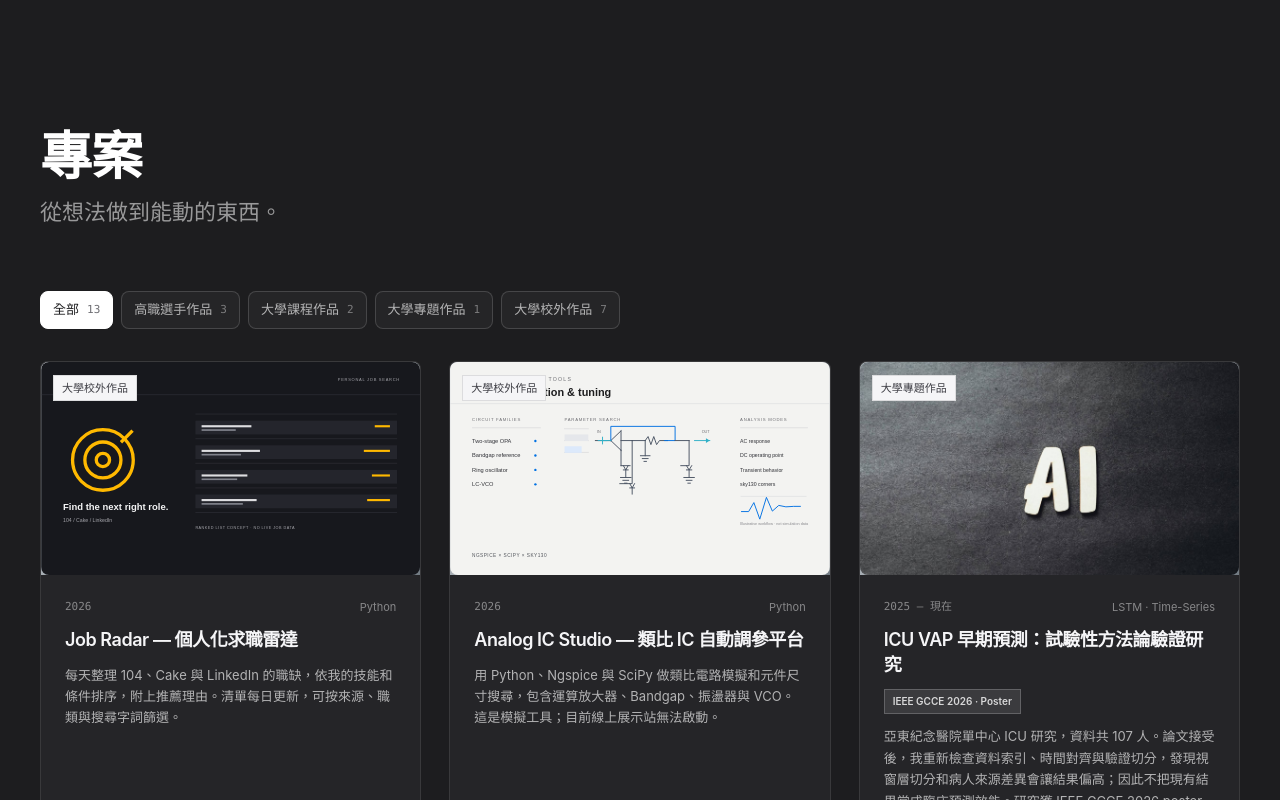
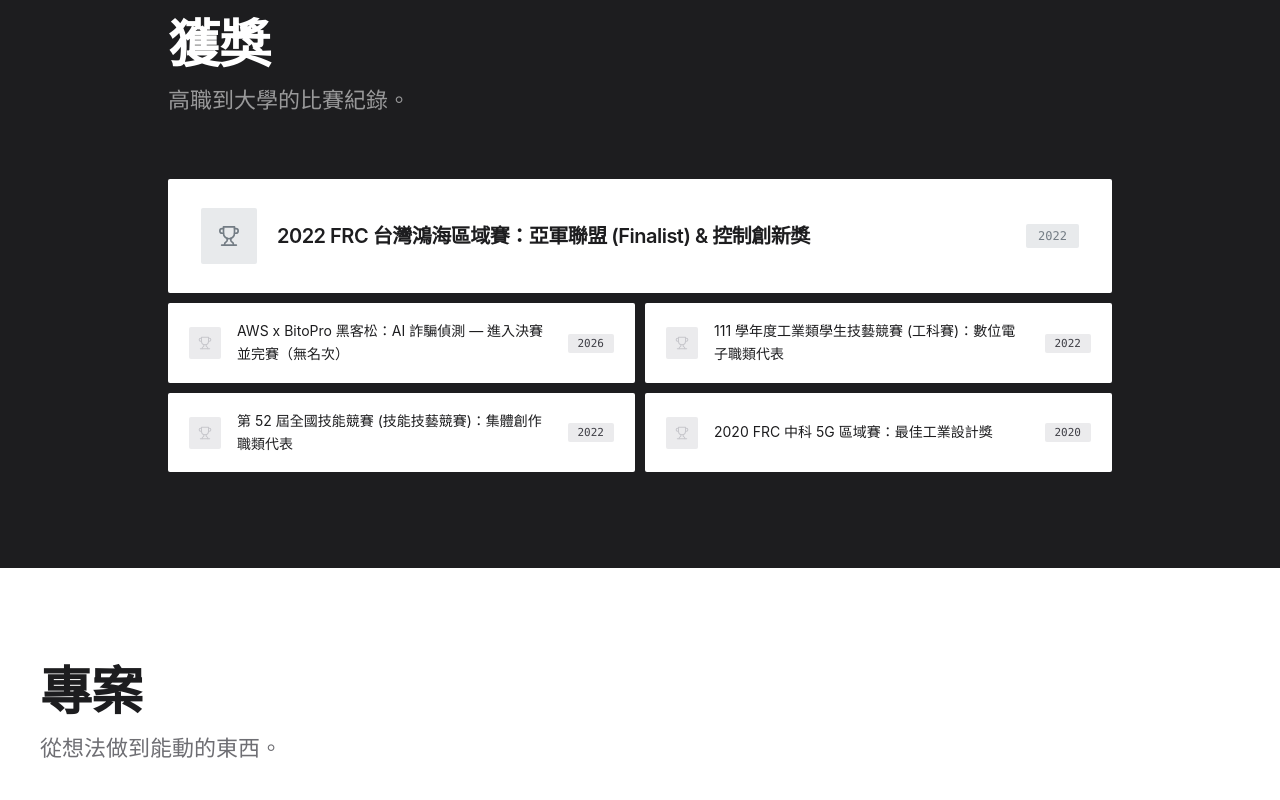
Before and after one commit to Jcsk7049/personal-website, a React (Vite) app: page / in a window 1280 px wide. Shown: the part 2320-3120 px from the top of the page. Built offline with nearby package versions, Linux system fonts and the light colour scheme; no server answers.

Commit message:
Group awards with experience and alternate section backgrounds

```diff
--- a/src/App.jsx
+++ b/src/App.jsx
@@ -8,7 +8,6 @@ import Nav             from './components/Nav'
 import Hero            from './components/Hero'
 import Experience      from './components/Experience'
 import ProjectShowcase from './components/ProjectShowcase'
-import AwardList           from './components/AwardList'
 import GuestbookContact    from './components/GuestbookContact'
 import NotFound        from './pages/NotFound'
 import ScrollToTop     from './components/ScrollToTop'
@@ -54,13 +53,12 @@ function HomePage() {
     <div className="site-shell bg-[#F5F5F7] text-[#1D1D1F] font-sans antialiased">
       <Nav             name={cv.profile.name} />
       <Hero            profile={cv.profile} skills={cv.skills_matrix} skillDetail={cv.skills_detail} />
-      <Experience      experience={cv.experience} education={cv.education} />
+      <Experience      experience={cv.experience} education={cv.education} awards={cv.awards} />
       <ProjectShowcase projects={cv.projects} />
-      <AwardList       awards={cv.awards} />
       <GuestbookContact profile={cv.profile} />
 
       {/* ── Apple Footer ── */}
-      <footer className="site-footer bg-[#F5F5F7] border-t border-black/[0.1]">
+      <footer className="site-footer bg-[#1D1D1F] text-white border-t border-white/10">
         <div className="w-full px-6 md:px-10">
 
           {/* Top: brand + columns */}
@@ -68,10 +66,10 @@ function HomePage() {
 
             {/* Brand block */}
             <div className="max-w-xs">
-              <p className="text-[13px] font-semibold text-[rgba(0,0,0,0.88)] mb-2 tracking-tight">
+              <p className="text-[13px] font-semibold text-white mb-2 tracking-tight">
                 {cv.profile.name}
               </p>
-              <p className="text-[12px] leading-[1.6] text-[rgba(0,0,0,0.56)]">
+              <p className="text-[12px] leading-[1.6] text-white/55">
                 {cv.profile.bio}
               </p>
             </div>
@@ -79,10 +77,10 @@ function HomePage() {
             {/* Link columns */}
             <div className="flex gap-12 shrink-0">
               <div className="flex flex-col gap-2.5">
-                <p className="text-[12px] font-semibold text-[rgba(0,0,0,0.88)] mb-1">{t.footer.content}</p>
+                <p className="text-[12px] font-semibold text-white mb-1">{t.footer.content}</p>
                 {t.nav.map(({ id, label }) => (
                   <a key={id} href={`#${id}`}
-                     className="text-[12px] text-[rgba(0,0,0,0.72)] hover:text-[#1D1D1F]"
+                     className="text-[12px] text-white/70 hover:text-white"
                      style={{ transition: 'color 0.32s cubic-bezier(0.4,0,0.6,1)' }}>
                     {label}
                   </a>
@@ -90,22 +88,22 @@ function HomePage() {
               </div>
 
               <div className="flex flex-col gap-2.5">
-                <p className="text-[12px] font-semibold text-[rgba(0,0,0,0.88)] mb-1">{t.footer.contact}</p>
+                <p className="text-[12px] font-semibold text-white mb-1">{t.footer.contact}</p>
                 <button
                   onClick={() => { window.location.href = `mailto:${cv.profile.contact.email}` }}
-                  className="text-[12px] text-[rgba(0,0,0,0.72)] hover:text-[#0066CC] text-left"
+                  className="text-[12px] text-white/70 hover:text-white text-left"
                   style={{ transition: 'color 0.32s cubic-bezier(0.4,0,0.6,1)' }}>
                   Email
                 </button>
                 <a href={`https://github.com/${cv.profile.links.github}`}
                    target="_blank" rel="noopener noreferrer"
-                   className="text-[12px] text-[rgba(0,0,0,0.72)] hover:text-[#0066CC]"
+                   className="text-[12px] text-white/70 hover:text-white"
                    style={{ transition: 'color 0.32s cubic-bezier(0.4,0,0.6,1)' }}>
                   GitHub ↗
                 </a>
                 <a href={`https://linkedin.com/in/${cv.profile.links.linkedin}`}
                    target="_blank" rel="noopener noreferrer"
-                   className="text-[12px] text-[rgba(0,0,0,0.72)] hover:text-[#0066CC]"
+                   className="text-[12px] text-white/70 hover:text-white"
                    style={{ transition: 'color 0.32s cubic-bezier(0.4,0,0.6,1)' }}>
                   LinkedIn ↗
                 </a>
@@ -114,11 +112,11 @@ function HomePage() {
           </div>
 
           {/* Bottom bar */}
-          <div className="border-t border-black/[0.1] py-4 flex flex-col sm:flex-row sm:items-center sm:justify-between gap-1">
-            <p className="text-[12px] text-[rgba(0,0,0,0.48)]">
+          <div className="border-t border-white/10 py-4 flex flex-col sm:flex-row sm:items-center sm:justify-between gap-1">
+            <p className="text-[12px] text-white/45">
               Copyright © {new Date().getFullYear()} {cv.profile.name}. All rights reserved.
             </p>
-            <p className="text-[12px] text-[rgba(0,0,0,0.48)]">Built with React &amp; Tailwind</p>
+            <p className="text-[12px] text-white/45">Built with React &amp; Tailwind</p>
           </div>
 
         </div>
--- a/src/components/AwardList.jsx
+++ b/src/components/AwardList.jsx
@@ -14,16 +14,15 @@ const TrophyIcon = ({ size = 14 }) => (
   </svg>
 )
 
-export default function AwardList({ awards }) {
+export default function AwardList({ awards, embedded = false }) {
   const { lang } = useLanguage()
   const t = uiText[lang]
   const featured = awards.filter(a => a.featured)
   const regular  = awards.filter(a => !a.featured)
 
-  return (
-    <section id="awards" className="awards-section wash-awards min-h-[calc(100svh-3rem)] flex flex-col justify-center py-16 md:py-24">
-      <div className="w-full px-6 md:px-10">
-        <SectionHeader label={t.sections.awards} sub={t.sectionSubs.awards} />
+  const content = (
+      <div className="w-full">
+        <SectionHeader label={t.sections.awards} sub={t.sectionSubs.awards} invert={embedded} />
 
         {featured.length > 0 && (
           <div className="flex flex-col gap-2.5 mb-2.5">
@@ -72,6 +71,8 @@ export default function AwardList({ awards }) {
           ))}
         </div>
       </div>
-    </section>
   )
+
+  if (embedded) return <div id="awards" className="awards-section pt-16 md:pt-20">{content}</div>
+  return <section id="awards" className="awards-section wash-awards min-h-[calc(100svh-3rem)] flex flex-col justify-center py-16 md:py-24"><div className="w-full px-6 md:px-10">{content}</div></section>
 }
--- a/src/components/Experience.jsx
+++ b/src/components/Experience.jsx
@@ -1,7 +1,8 @@
 import { useLanguage } from '../context/LanguageContext'
 import { uiText } from '../data/uiText'
+import AwardList from './AwardList'
 
-export default function Experience({ experience, education }) {
+export default function Experience({ experience, education, awards }) {
   const { lang } = useLanguage()
   const t = uiText[lang]
   /* ── Shared cell renderers ── */
@@ -75,6 +76,7 @@ export default function Experience({ experience, education }) {
             </div>
           </div>
         </div>
+        <AwardList awards={awards} embedded />
       </div>
     </section>
   )
--- a/src/components/ProjectShowcase.jsx
+++ b/src/components/ProjectShowcase.jsx
@@ -21,35 +21,35 @@ export default function ProjectShowcase({ projects }) {
   const filtered = activeCategory === '全部' ? projects : projects.filter(p => p.category === activeCategory)
 
   return (
-    <section id="projects" className="wash-projects min-h-[calc(100svh-3rem)] py-16 md:py-24">
+    <section id="projects" className="min-h-[calc(100svh-3rem)] py-16 md:py-24 bg-white text-[#1D1D1F]">
       <div className="w-full px-6 md:px-10">
-        <SectionHeader label={t.sections.projects} sub={t.sectionSubs.projects} invert />
+        <SectionHeader label={t.sections.projects} sub={t.sectionSubs.projects} />
         <div className="flex flex-wrap gap-2 mb-8" role="group" aria-label={t.sections.projects}>
           {CATEGORIES.map(cat => {
             const count = cat === '全部' ? projects.length : projects.filter(p => p.category === cat).length
             const selected = activeCategory === cat
             return <button key={cat} onClick={() => setActiveCategory(CATEGORIES[t.categories.indexOf(cat)] ?? cat)} aria-pressed={selected}
-              className={`flex items-center gap-2 px-3 py-2 border text-[13px] font-medium transition-colors duration-[240ms] ${selected ? 'bg-white text-[#1D1D1F] border-white' : 'bg-white/[0.04] text-white/65 border-white/15 hover:bg-white/10'}`}>
-              {t.categoryLabel(cat)} <span className={`text-[11px] font-mono ${selected ? 'text-[#6E6E73]' : 'text-white/40'}`}>{count}</span>
+              className={`flex items-center gap-2 px-3 py-2 border text-[13px] font-medium transition-colors duration-[240ms] ${selected ? 'bg-[#737C84] text-white border-[#737C84]' : 'bg-[#F5F5F7] text-[#3F3F46] border-black/[0.08] hover:bg-[#E8EAEC]'}`}>
+              {t.categoryLabel(cat)} <span className={`text-[11px] font-mono ${selected ? 'text-white/75' : 'text-[#86868B]'}`}>{count}</span>
             </button>
           })}
         </div>
         <div className="grid grid-cols-1 sm:grid-cols-2 xl:grid-cols-3 2xl:grid-cols-4 gap-5 md:gap-7">
           {filtered.map(proj => (
-            <Link key={proj.id} to={`/projects/${proj.id}`} className="project-card group flex min-w-0 flex-col bg-[#252528] text-white transition-colors duration-[240ms]">
+            <Link key={proj.id} to={`/projects/${proj.id}`} className="project-card group flex min-w-0 flex-col bg-[#F5F5F7] text-[#1D1D1F] transition-colors duration-[240ms]">
               <div className={`relative aspect-[16/9] overflow-hidden bg-gradient-to-br ${accent(proj.id)}`}>
                 {proj.cover && <img src={proj.cover} alt={proj.title} loading="lazy" decoding="async" className="w-full h-full object-cover" />}
                 <div className="absolute top-3 left-3"><CategoryBadge category={proj.category} /></div>
                 {proj.frc && <span className="absolute bottom-3 right-3 px-2 py-1 bg-black/65 text-white text-[10px] font-semibold tracking-wide">FRC</span>}
               </div>
               <div className="flex flex-col gap-3 p-5 md:p-6 flex-1">
-                <div className="flex items-center justify-between gap-3 text-[11px] text-white/45 font-mono"><span>{proj.period}</span><span className="font-sans truncate">{proj.tags?.[0]}</span></div>
-                <h3 className="text-lg font-semibold tracking-tight text-[#F5F5F7] leading-snug group-hover:text-[#B8C0C6] transition-colors">{proj.title}</h3>
-                {proj.badge && <span className="self-start px-2 py-1 border border-white/20 bg-white/10 text-white/80 text-[10px] font-semibold">{proj.badge}</span>}
-                <p className="text-[13px] text-white/65 leading-[1.65]">{proj.description || proj.summary}</p>
-                <div className="mt-auto pt-2 flex flex-wrap gap-x-3 gap-y-1 text-xs text-white/50">
+                <div className="flex items-center justify-between gap-3 text-[11px] text-[#86868B] font-mono"><span>{proj.period}</span><span className="font-sans truncate">{proj.tags?.[0]}</span></div>
+                <h3 className="text-lg font-semibold tracking-tight text-[#1D1D1F] leading-snug group-hover:text-[#59636C] transition-colors">{proj.title}</h3>
+                {proj.badge && <span className="self-start px-2 py-1 border border-black/10 bg-white text-[#3F3F46] text-[10px] font-semibold">{proj.badge}</span>}
+                <p className="text-[13px] text-[#3F3F46] leading-[1.65]">{proj.description || proj.summary}</p>
+                <div className="mt-auto pt-2 flex flex-wrap gap-x-3 gap-y-1 text-xs text-[#6E6E73]">
                   {(proj.tags || []).slice(0, 4).map(tag => <span key={tag}>{tag.trim()}</span>)}
-                  <span className="ml-auto text-[#B8C0C6] font-medium">{t.viewDetail} ↗</span>
+                  <span className="ml-auto text-[#59636C] font-medium">{t.viewDetail} ↗</span>
                 </div>
               </div>
             </Link>
--- a/src/index.css
+++ b/src/index.css
@@ -445,13 +445,13 @@ body { background: var(--paper); }
 .site-shell #projects .project-card {
   border-radius: 8px !important;
   overflow: hidden;
-  border: 1px solid rgba(255, 255, 255, 0.09);
-  background: #252528 !important;
-  color: #F5F5F7;
+  border: 1px solid rgba(0, 0, 0, 0.08);
+  background: #F5F5F7 !important;
+  color: #1D1D1F;
 }
 .site-shell #projects .project-card:hover {
-  background: #2B2B2F !important;
-  box-shadow: 0 8px 22px rgba(0, 0, 0, 0.22);
+  background: #FFFFFF !important;
+  box-shadow: 0 8px 22px rgba(0, 0, 0, 0.08);
 }
-.site-shell #projects { background: #1D1D1F !important; color: #F5F5F7; }
+.site-shell #projects { background: #FFFFFF !important; color: #1D1D1F; }
 .site-shell .skill-spec-card { border-radius: 2px; }
```
Also changed, not shown: src/components/GuestbookContact.jsx (+4 -4 lines), 1 other file (tests, documents, lock files or other folders).
